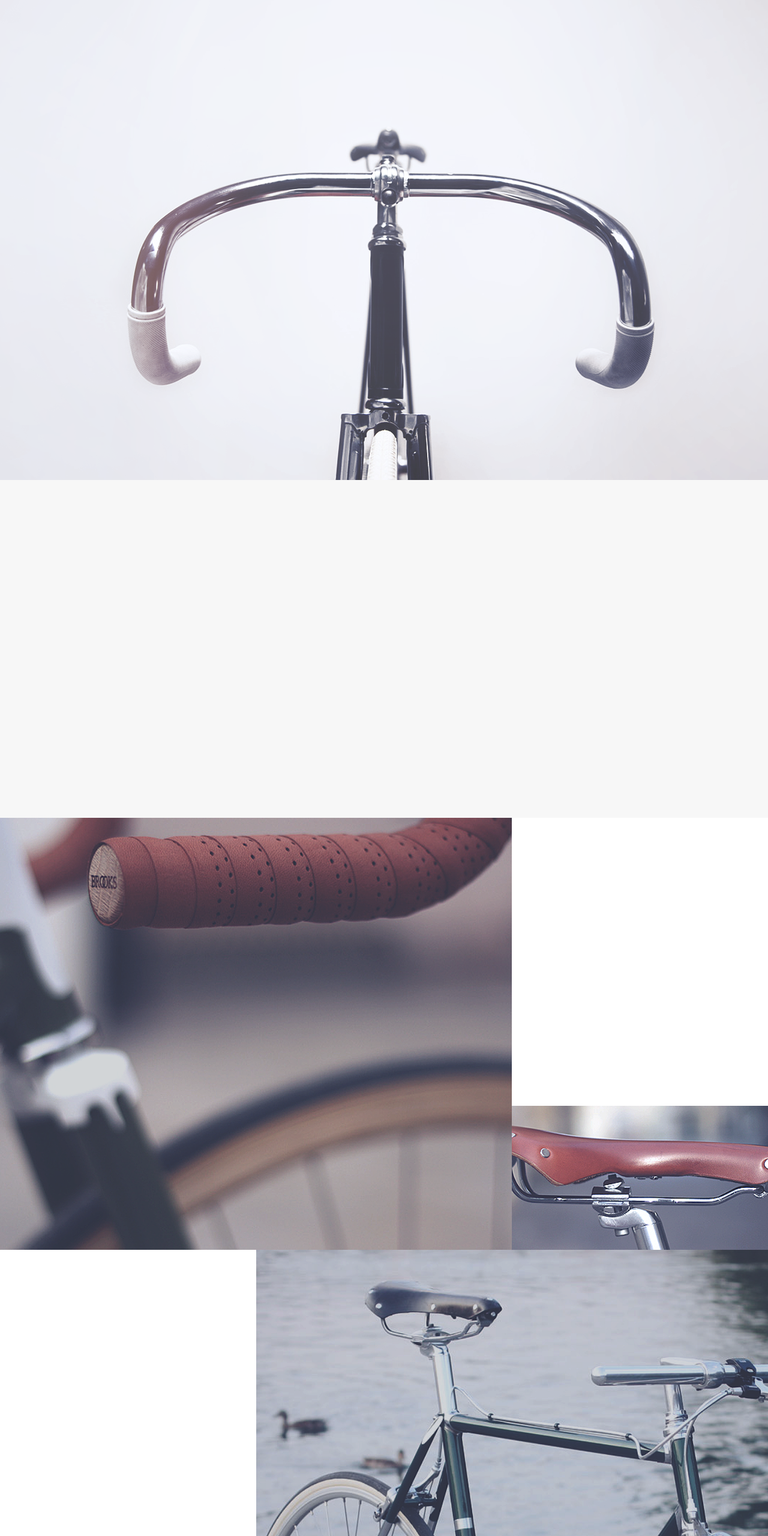
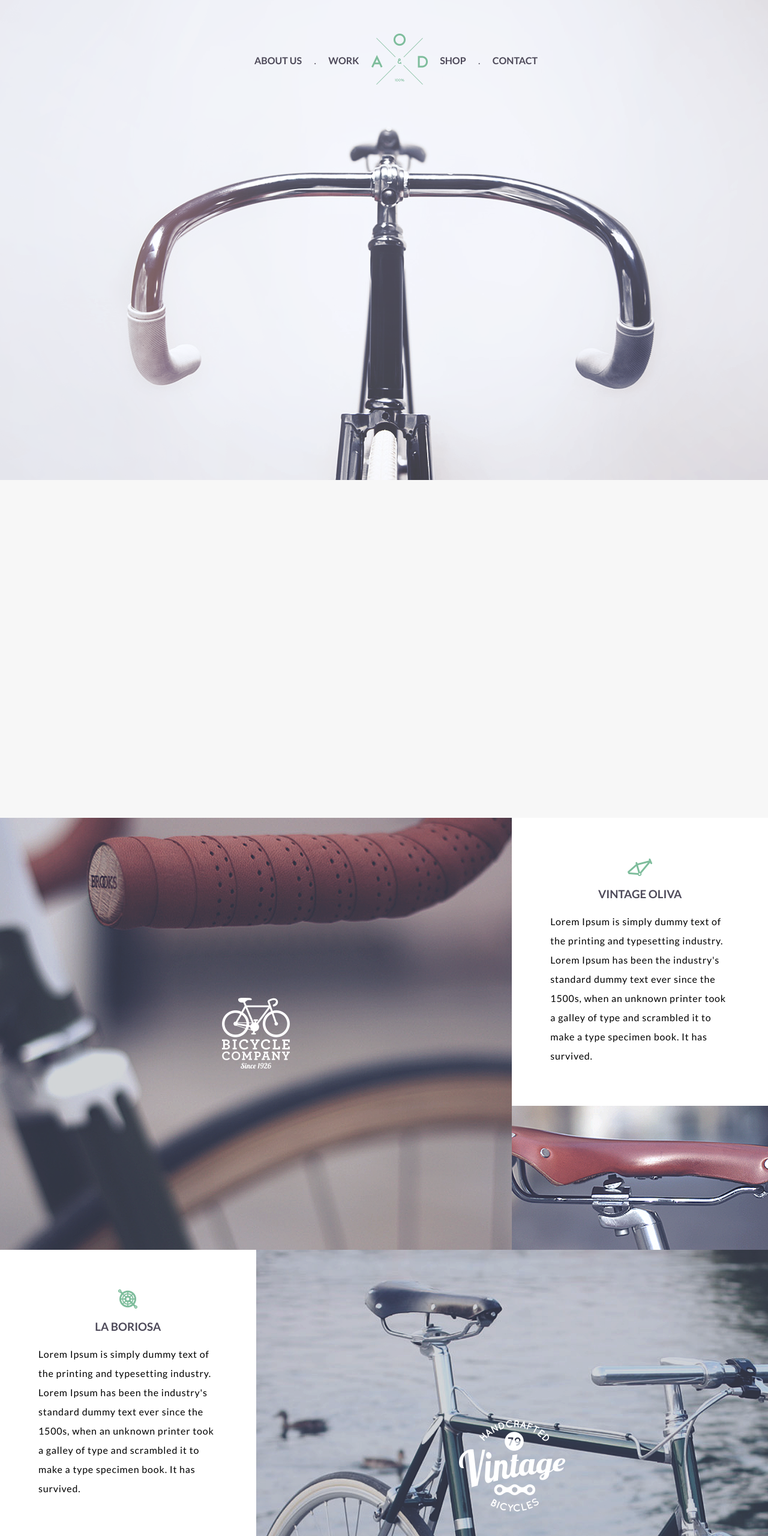
Before and after one commit to Maria-p92/Project_One, a plain HTML site: page index.html in a window 1280 px wide. Shown: the top 2560 px of the page at 60% size. Drawn offline with Linux system fonts and the light colour scheme.

Commit message:
Add carrusel boxes and navigation

```diff
--- a/app.css
+++ b/app.css
@@ -37,7 +37,11 @@ box-shadow: inset 0px 0px 5px 5px rgba(255,0,255,1);
 }
 
 .f2{
-    flex:2;
+    flex-direction: column;
+    align-items: center;
+    justify-content: center;
+    display: flex;
+    flex: 2;
 }
 
 html::-webkit-scrollbar {
@@ -65,6 +69,7 @@ main {
     width: 100%;
 }
 .one {
+    justify-content: center;
     width: 100%;
     height: 100vh;
     background-size: cover;
@@ -86,7 +91,6 @@ main {
 }
 
 .five{
-
     height: 720px;
 }
 .five div{
@@ -94,6 +98,8 @@ main {
 }
 
 .six{
+    justify-content: center;
+    align-items: center;
     background-color: var(--color-1);
     height: 563px;
 }
@@ -170,3 +176,57 @@ footer{
 .logo_4 { background-image:url(../Project_One/assets/Logo4.png) }
 
 .logo_13 { background-image:url(../Project_One/assets/Shape\ 13.png) }
+
+    /* Navigation bar */
+nav{
+    width: 40%;
+    position: absolute;
+    flex-direction: column;
+    align-items: center;
+    justify-content: center;
+    text-align: center;
+    margin-top: 40px;
+  }
+nav ul{
+    display: flex;
+    justify-content: space-between;
+    align-items: center;
+}
+nav ul li{
+    list-style: none;
+    display: inline-block;
+}
+nav ul a{
+    font-size: 1rem ;
+    font-weight: 700;
+    text-decoration: none;
+}
+nav ul li a:hover {
+    text-decoration: none;
+    color: #64c29e;
+    opacity: 0.5;
+}
+}
+.logo_home{
+    margin-left: 10px;
+    margin-right: 10px;
+    margin: 0 auto;
+    width: 100%;
+}
+.logo_home img:hover{
+    opacity: 0.5;
+}
+
+    /*text boxes */
+div.f2 p{
+    margin: 0;
+    line-height: 2rem;
+    letter-spacing: 0.05rem;
+    padding-left: 4rem;
+    padding-right: 4rem;
+}
+div.img_L15.f1{
+    justify-content: center;
+    align-items: center;
+    display: flex;
+}
--- a/index.html
+++ b/index.html
@@ -17,8 +17,15 @@
         <section class="container one">
 
             <nav>
-
-
+                <ul>
+                    <li><a href="https://es.wikipedia.org/wiki/A-bike"> ABOUT US </a></li>
+                    <li class="menu_dot">.</li>
+                    <li><a href="https://es.wikipedia.org/wiki/A-bike"> WORK </a></li>
+                    <li><a class="logo_home" href="https://es.wikipedia.org/wiki/A-bike"><img src="./assets/Logo.png" alt="AOD"></a></li>
+                    <li><a href="https://es.wikipedia.org/wiki/A-bike"> SHOP </a></li>
+                    <li class="menu_dot">.</li>
+                    <li><a href="https://es.wikipedia.org/wiki/A-bike"> CONTACT </a></li>
+                </ul>
             </nav>
 
         </section>
@@ -30,34 +37,59 @@
 
         <section class="container three">
             <div class="img_L10  f2">
-                <div class="img_x"></div>
+                <div class="img_x">
+                    <img src="./assets/Logo2.png">
+                </div>
             </div>
             <div class="container col f1">
-                <div class="f2"></div>
+                <div class="f2">
+                    <img src="./assets/Icon2.png">
+                    <h3>VINTAGE OLIVA</h3>
+                    <p>Lorem Ipsum is simply dummy text of the printing and typesetting industry. Lorem Ipsum has been the industry's standard dummy text ever since the 1500s, when an unknown printer took a galley of type and scrambled it to make a type specimen book. It has survived.</p>
+                </div>
                 <div class="img_L11 f1"></div>
             </div>
         </section>
 
         <section class="container four">
             <div class="container col f1">
-                <div class="f2"></div>
+                <div class="f2">
+                    <img src="./assets/Icon4.png">
+                    <h3>LA BORIOSA</h3>
+                    <p>Lorem Ipsum is simply dummy text of the printing and typesetting industry. Lorem Ipsum has been the industry's standard dummy text ever since the 1500s, when an unknown printer took a galley of type and scrambled it to make a type specimen book. It has survived.</p>
+                </div>
                 <div class="img_L13 f1"></div>
             </div>
-            <div class="img_L12 f2"></div>
+            <div class="img_L12 f2">
+                <img src="./assets/Logo3.png">
+            </div>
         </section>
 
         <section class="container five">
-            <div class="img_L15 f1"></div>
+            <div class="img_L15 f1">
+                <img src="./assets/Logo4.png">
+            </div>
 
             <div class="container col f1">
-                <div class="f2" style="flex:2;"></div> <!-- for some reason class was not aplyied here... -->
+                <div class="f2" style="flex:2;"> <!-- for some reason class was not aplyied here... -->
+                    <img src="./assets/Icon3.png">
+                    <h3>RETRÒ BIKE - M. HULOT</h3>
+                    <p>Lorem Ipsum is simply dummy text of the printing and typesetting industry. Lorem Ipsum has been the industry's standard dummy text ever since the 1500s, when an unknown printer took a galley of type and scrambled it to make a type specimen book. It has survived.</p>
+                </div>
                 <div class="img_L16 f1"></div>
             </div>
 
             <div class="img_L14 f1"></div>
         </section>
 
-        <section class="container six"></section>
+        <section class="container six">
+            <div>
+                <img src="./assets/twitter.png">
+                <div><h5>AOD New York</h5></div>
+                <div><h6>@aod / 35 min</h6></div>
+                <p>Lorem ipsum dolor sit amet, consectetur adipiscing elit. Sed ut tellus ac nulla semper rhoncus. Nullam a odio porttitor, dictum turpis vitae, pretium ante amet.</p>
+            </div>
+        </section>
 
         <section class="container seven">
             <div class="container col f1">
@@ -80,7 +112,7 @@
 
                 </div>
                 <div class="container f1">
-                    <div class="img_L24 f1"></div>
+                    <div class="img_L24 f1"></div> <!--Image needed in css-->
                     <div class="img_L26 f1"></div>
                 </div>
             </div>
```
